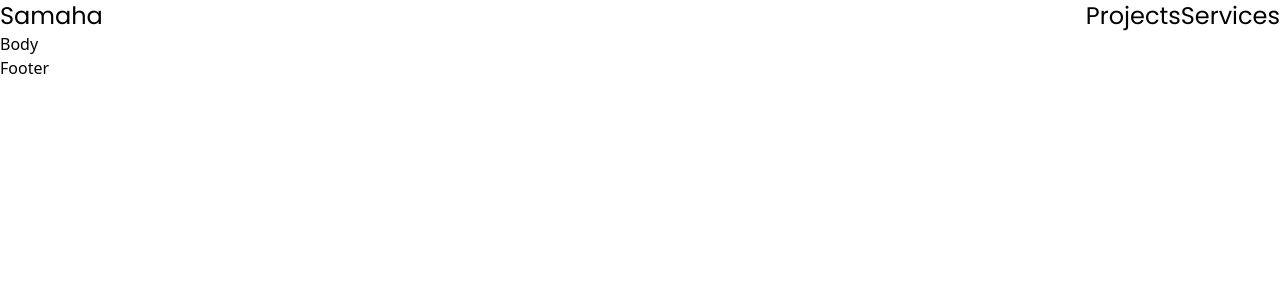
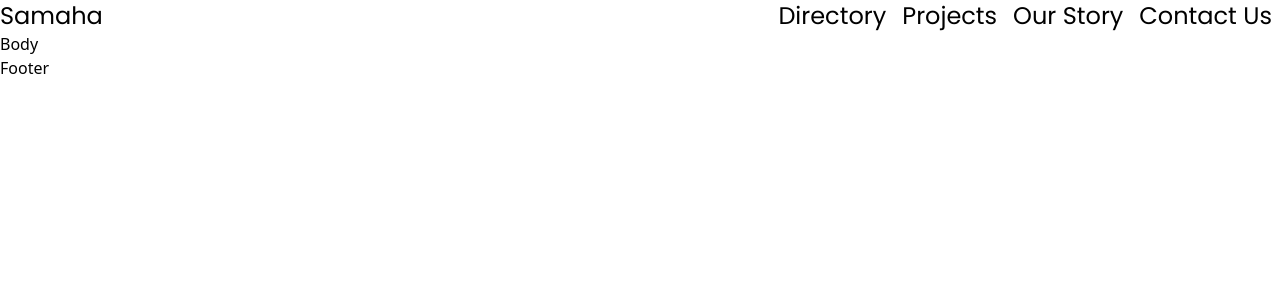
Before and after one commit to SamahaCore/samaha, a React (Create React App) app: page / in a window 1280 px wide. Shown: the top 300 px of the page. Built offline with nearby package versions, Linux system fonts and the light colour scheme.

Commit message:
Create component for links and add padding

```diff
--- a/src/Components/Header/Navigation.js
+++ b/src/Components/Header/Navigation.js
@@ -1,8 +1,14 @@
+import NavigationLink from "./NavigationLink";
+
 const Navigation = () => {
-  return <div>
-    <a href="/">Projects</a>
-    <a href="/">Services</a>
-  </div>;
+  return (
+    <div className="flex flex-row justify-between">
+      <NavigationLink>Directory</NavigationLink>
+      <NavigationLink>Projects</NavigationLink>
+      <NavigationLink>Our Story</NavigationLink>
+      <NavigationLink>Contact Us</NavigationLink>
+    </div>
+  );
 };
 
 export default Navigation;
--- /dev/null
+++ b/src/Components/Header/NavigationLink.js
@@ -0,0 +1,9 @@
+const NavigationLink = (props) => {
+  return (
+    <a className="px-2" href="/">
+      {props.children}
+    </a>
+  );
+};
+
+export default NavigationLink;
```
